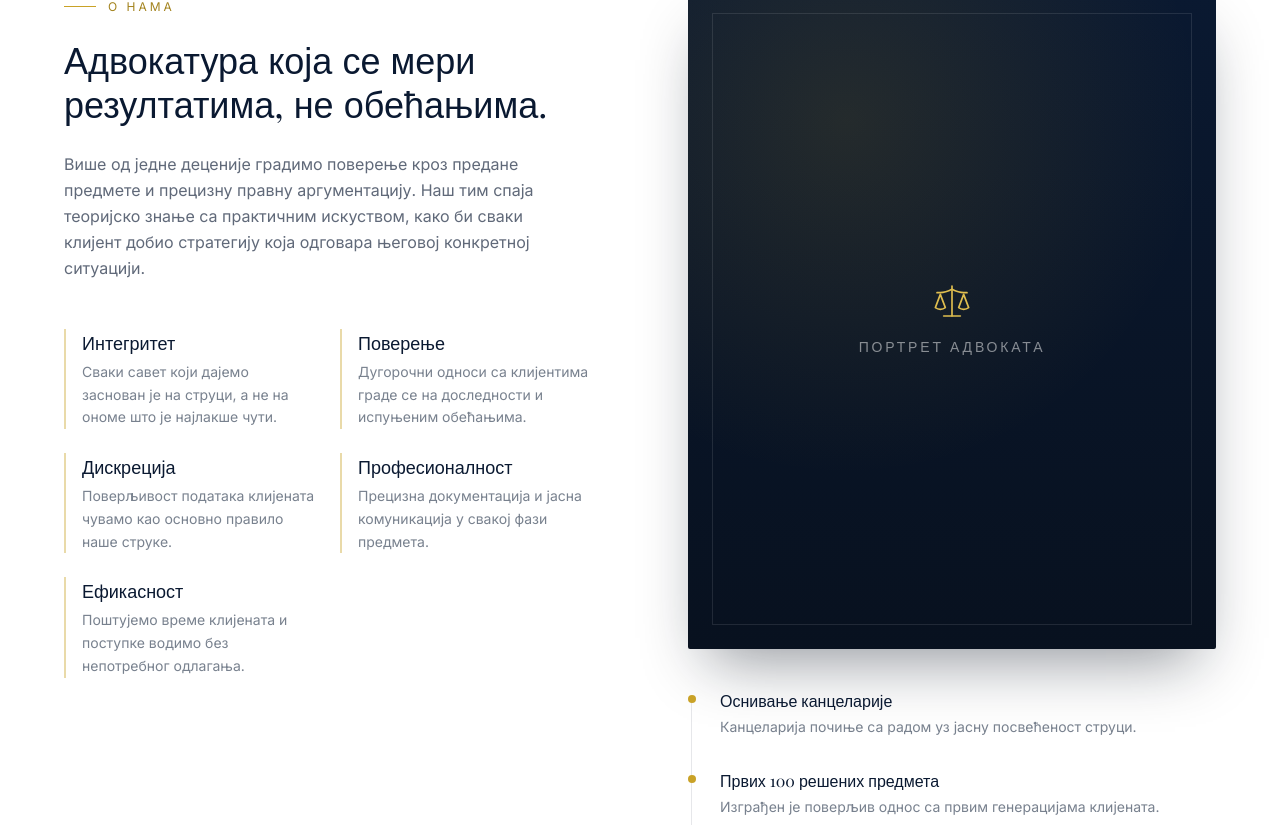
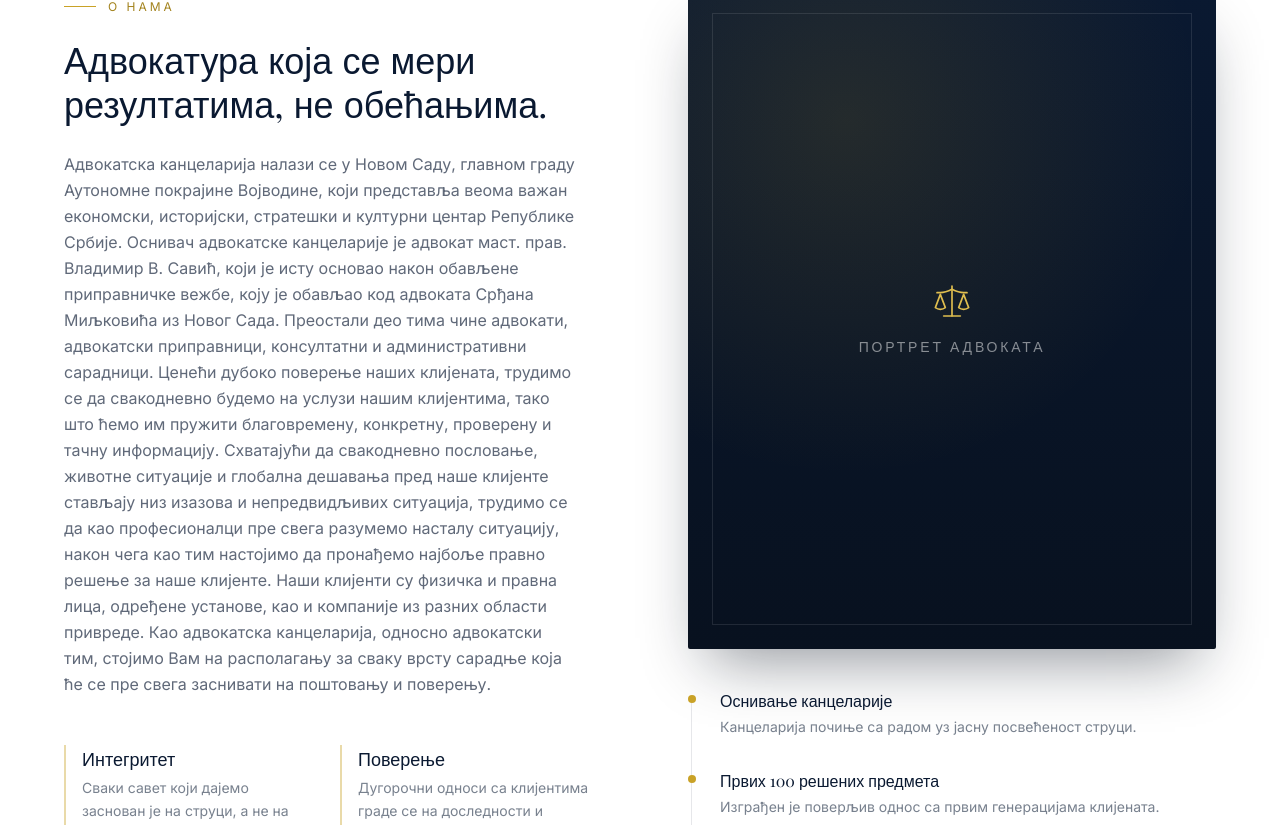
Before and after one commit to stojanovicjovan021-collab/advokatska-kancelarija-savic, a Next.js app: page / in a window 1280 px wide. Shown: the part 1055-1880 px from the top of the page. Built offline with nearby package versions, Linux system fonts and the light colour scheme; a web font is replaced by a local one.

Commit message:
Update About.tsx menjano

```diff
--- a/components/sections/About.tsx
+++ b/components/sections/About.tsx
@@ -34,9 +34,17 @@ export function About() {
             transition={{ duration: 0.8, delay: 0.2 }}
             className="mt-6 max-w-lg text-base leading-relaxed text-primary/65 dark:text-paper/65"
           >
-            Више од једне деценије градимо поверење кроз предане предмете и прецизну правну аргументацију. Наш тим
-            спаја теоријско знање са практичним искуством, како би сваки клијент добио стратегију која одговара
-            његовој конкретној ситуацији.
+            Адвокатска канцеларија налази се у Новом Саду, главном граду Аутономне покрајине Војводине, који представља веома важан економски, историјски, стратешки и културни центар Републике Србије.
+
+Оснивач адвокатске канцеларије је адвокат маст. прав. Владимир В. Савић, који је исту основао након обављене приправничке вежбе, коју је обављао код адвоката Срђана Миљковића из Новог Сада. Преостали део тима чине адвокати, адвокатски приправници, консултатни и административни сарадници.
+
+Ценећи дубоко поверење наших клијената, трудимо се да свакодневно будемо на услузи нашим клијентима, тако што ћемо им пружити благовремену, конкретну, проверену и тачну информацију.
+
+Схватајући да свакодневно пословање, животне ситуације и глобална дешавања пред наше клијенте стављају низ изазова и непредвидљивих ситуација, трудимо се да као професионалци пре свега разумемо насталу ситуацију, након чега као тим настојимо да пронађемо најбоље правно решење за наше клијенте.
+
+Наши клијенти су физичка и правна лица, одређене установе, као и компаније из разних области привреде.
+
+Као адвокатска канцеларија, односно адвокатски тим, стојимо Вам на располагању за сваку врсту сарадње која ће се пре свега заснивати на поштовању и поверењу.
           </motion.p>
 
           <ul className="mt-12 grid grid-cols-1 gap-6 sm:grid-cols-2">
```
